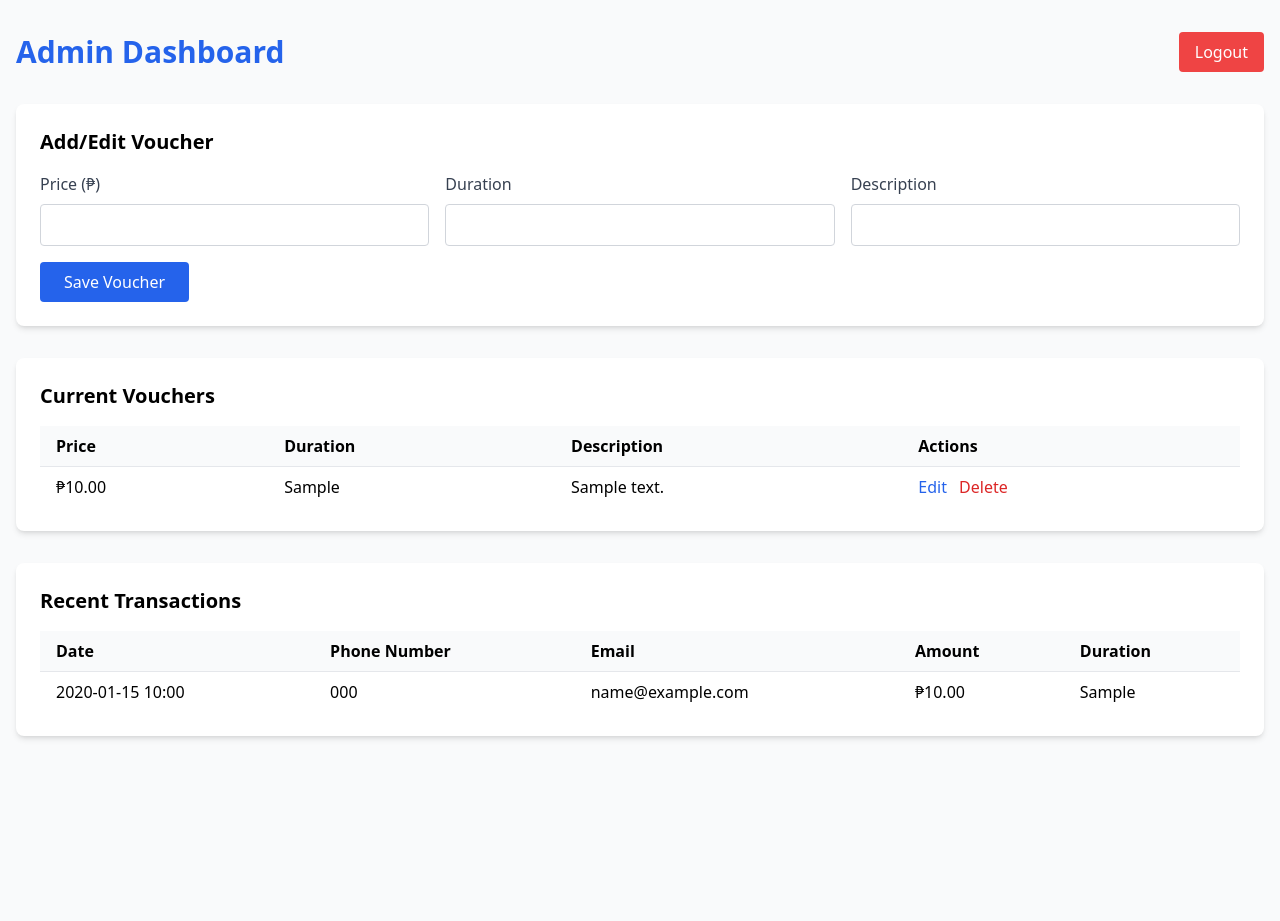
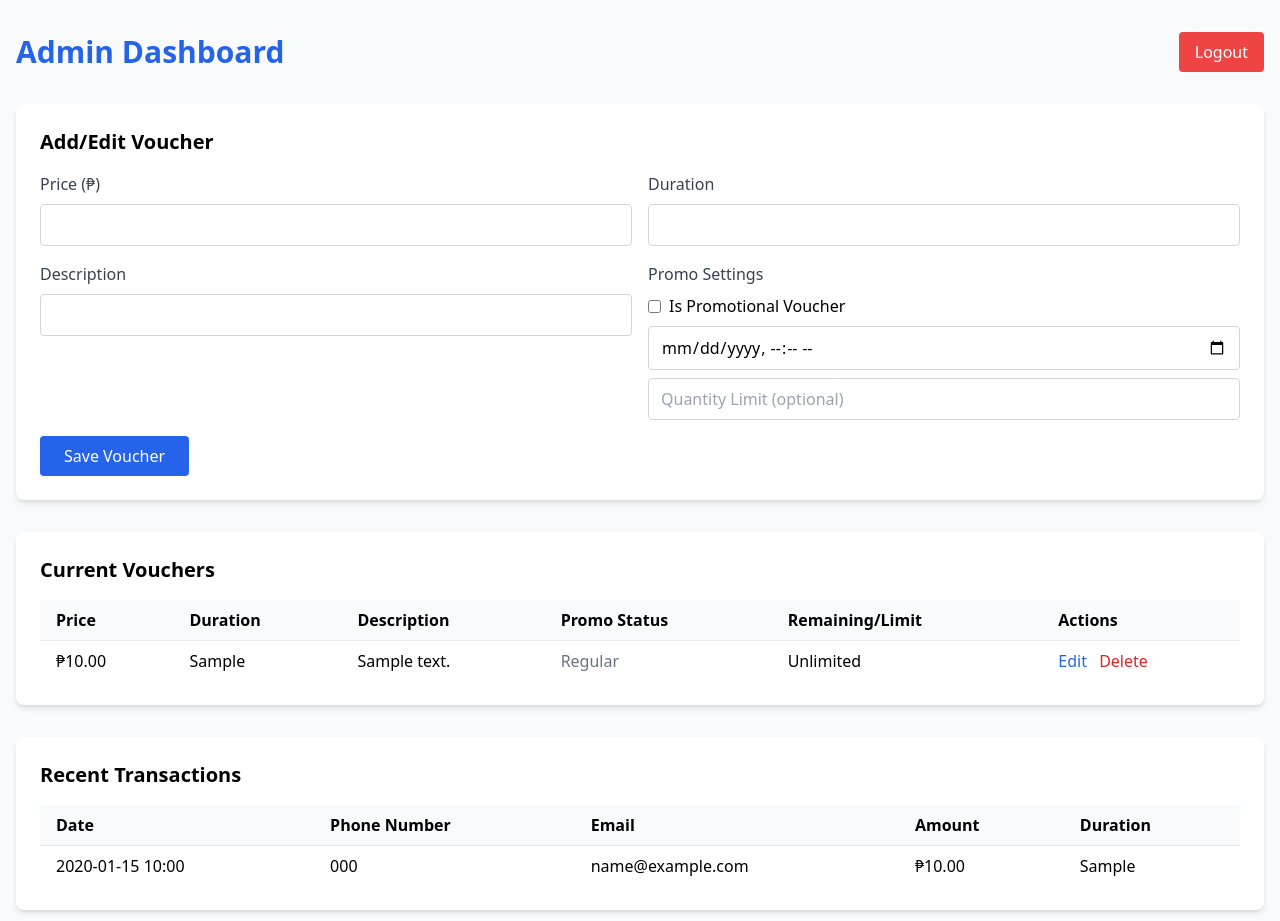
Before and after one commit to dan027-ai/pisowifi, a PHP site: page /admin-dashboard.php in a window 1280 px wide. Shown: the top 921 px of the page. Before the commit the page ends 739 px from the top, so only its background shows below. Run offline with PHP 8.4, Linux system fonts and the light colour scheme; the visitor is signed in with stand-in values (Sample User, id 1); tables that the repository leaves empty hold one stand-in row (values such as "Sample post"); data that the repository does not hold is empty; some libraries are stand-ins or nearby versions.

Commit message:
Check code repository for updates
[skip gpt_engineer]

```diff
--- a/admin-dashboard.php
+++ b/admin-dashboard.php
@@ -25,16 +25,19 @@ if (isset($_POST['save_voucher'])) {
     $price = $_POST['price'];
     $duration = $_POST['duration'];
     $description = $_POST['description'];
+    $is_promo = isset($_POST['is_promo']) ? 1 : 0;
+    $promo_end_time = $_POST['promo_end_time'] ?? null;
+    $quantity_limit = $_POST['quantity_limit'] ? (int)$_POST['quantity_limit'] : null;
 
     if (isset($_POST['voucher_id']) && !empty($_POST['voucher_id'])) {
         // Update existing voucher
         $id = $_POST['voucher_id'];
-        $stmt = $conn->prepare("UPDATE vouchers SET price = ?, duration = ?, description = ? WHERE id = ?");
-        $stmt->bind_param("dssi", $price, $duration, $description, $id);
+        $stmt = $conn->prepare("UPDATE vouchers SET price = ?, duration = ?, description = ?, is_promo = ?, promo_end_time = ?, quantity_limit = ? WHERE id = ?");
+        $stmt->bind_param("dssiisi", $price, $duration, $description, $is_promo, $promo_end_time, $quantity_limit, $id);
     } else {
         // Add new voucher
-        $stmt = $conn->prepare("INSERT INTO vouchers (price, duration, description) VALUES (?, ?, ?)");
-        $stmt->bind_param("dss", $price, $duration, $description);
+        $stmt = $conn->prepare("INSERT INTO vouchers (price, duration, description, is_promo, promo_end_time, quantity_limit) VALUES (?, ?, ?, ?, ?, ?)");
+        $stmt->bind_param("dssisi", $price, $duration, $description, $is_promo, $promo_end_time, $quantity_limit);
     }
 
     $stmt->execute();
@@ -69,7 +72,7 @@ $transactions = $conn->query("SELECT t.*, v.duration FROM transactions t
         <!-- Add/Edit Voucher Form -->
         <div class="bg-white p-6 rounded-lg shadow-md mb-8">
             <h2 class="text-xl font-bold mb-4">Add/Edit Voucher</h2>
-            <form method="POST" class="grid grid-cols-1 md:grid-cols-3 gap-4">
+            <form method="POST" class="grid grid-cols-1 md:grid-cols-2 gap-4">
                 <input type="hidden" name="voucher_id" id="edit_voucher_id">
                 <div>
                     <label class="block text-gray-700 mb-2">Price (₱)</label>
@@ -86,7 +89,22 @@ $transactions = $conn->query("SELECT t.*, v.duration FROM transactions t
                     <input type="text" name="description" required
                            class="w-full border border-gray-300 rounded px-3 py-2">
                 </div>
-                <div class="md:col-span-3">
+                <div>
+                    <label class="block text-gray-700 mb-2">Promo Settings</label>
+                    <div class="space-y-2">
+                        <label class="flex items-center">
+                            <input type="checkbox" name="is_promo" class="mr-2">
+                            Is Promotional Voucher
+                        </label>
+                        <input type="datetime-local" name="promo_end_time"
+                               class="w-full border border-gray-300 rounded px-3 py-2"
+                               placeholder="Promo End Time">
+                        <input type="number" name="quantity_limit"
+                               class="w-full border border-gray-300 rounded px-3 py-2"
+                               placeholder="Quantity Limit (optional)">
+                    </div>
+                </div>
+                <div class="md:col-span-2">
                     <button type="submit" name="save_voucher"
                             class="bg-blue-600 text-white px-6 py-2 rounded hover:bg-blue-700">
                         Save Voucher
@@ -105,6 +123,8 @@ $transactions = $conn->query("SELECT t.*, v.duration FROM transactions t
                             <th class="px-4 py-2 text-left">Price</th>
                             <th class="px-4 py-2 text-left">Duration</th>
                             <th class="px-4 py-2 text-left">Description</th>
+                            <th class="px-4 py-2 text-left">Promo Status</th>
+                            <th class="px-4 py-2 text-left">Remaining/Limit</th>
                             <th class="px-4 py-2 text-left">Actions</th>
                         </tr>
                     </thead>
@@ -114,6 +134,26 @@ $transactions = $conn->query("SELECT t.*, v.duration FROM transactions t
                             <td class="px-4 py-2">₱<?php echo $voucher['price']; ?></td>
                             <td class="px-4 py-2"><?php echo $voucher['duration']; ?></td>
                             <td class="px-4 py-2"><?php echo $voucher['description']; ?></td>
+                            <td class="px-4 py-2">
+                                <?php if ($voucher['is_promo']): ?>
+                                    <span class="text-green-600">Active Promo</span>
+                                    <?php if ($voucher['promo_end_time']): ?>
+                                        <br>
+                                        <span class="text-sm text-gray-500">
+                                            Until: <?php echo date('Y-m-d H:i', strtotime($voucher['promo_end_time'])); ?>
+                                        </span>
+                                    <?php endif; ?>
+                                <?php else: ?>
+                                    <span class="text-gray-500">Regular</span>
+                                <?php endif; ?>
+                            </td>
+                            <td class="px-4 py-2">
+                                <?php if ($voucher['quantity_limit']): ?>
+                                    <?php echo $voucher['remaining_quantity'] ?? 0; ?>/<?php echo $voucher['quantity_limit']; ?>
+                                <?php else: ?>
+                                    Unlimited
+                                <?php endif; ?>
+                            </td>
                             <td class="px-4 py-2">
                                 <button onclick='editVoucher(<?php echo json_encode($voucher); ?>)'
                                         class="text-blue-600 hover:text-blue-800 mr-2">Edit</button>
@@ -166,6 +206,14 @@ $transactions = $conn->query("SELECT t.*, v.duration FROM transactions t
         document.querySelector('[name="price"]').value = voucher.price;
         document.querySelector('[name="duration"]').value = voucher.duration;
         document.querySelector('[name="description"]').value = voucher.description;
+        document.querySelector('[name="is_promo"]').checked = voucher.is_promo == 1;
+        if (voucher.promo_end_time) {
+            document.querySelector('[name="promo_end_time"]').value =
+                new Date(voucher.promo_end_time).toISOString().slice(0, 16);
+        } else {
+            document.querySelector('[name="promo_end_time"]').value = '';
+        }
+        document.querySelector('[name="quantity_limit"]').value = voucher.quantity_limit || '';
         document.querySelector('[name="save_voucher"]').textContent = 'Update Voucher';
     }
     </script>
```
